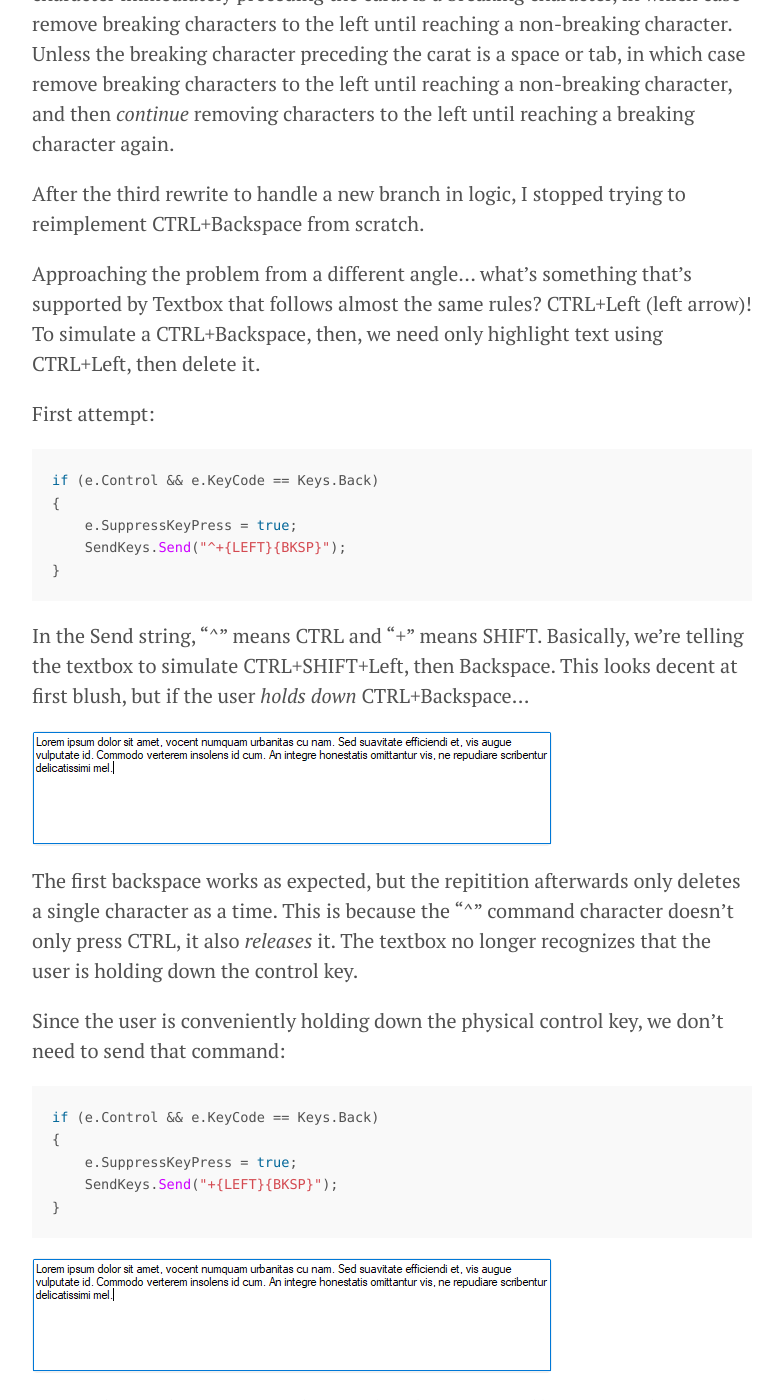
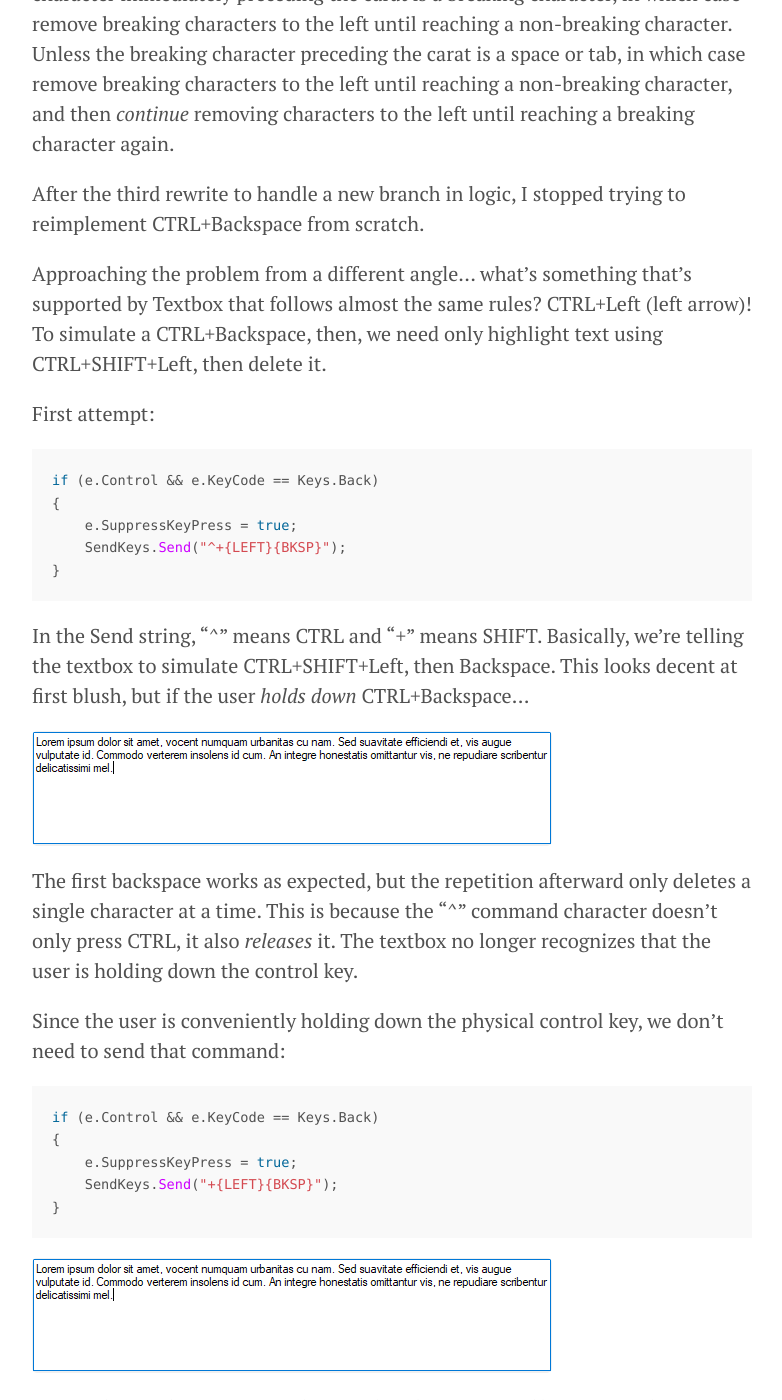
Before and after one commit to MikeTV/PositiveTinker, a Jekyll site: the page built from _posts/2017-07-22-adding-common-key-commands-to-the-textbox-control.md, in a window 1280 px wide and 1400 px high, scrolled down 830 px. Shown: the whole window, without its empty margins (248-1030 px from the left). Built offline with Jekyll 4.4.1, drawn with Linux system fonts in a browser that asks for light colours; comment, search, counter and statistics services are not loaded.

Commit message:
Update from Forestry.io - 2017-07-22-adding-common-key-commands-to-the-textbox-control.md

```diff
--- a/_posts/2017-07-22-adding-common-key-commands-to-the-textbox-control.md
+++ b/_posts/2017-07-22-adding-common-key-commands-to-the-textbox-control.md
@@ -24,7 +24,7 @@ CTRL+Backspace is deceptively complex.  It appears to follow a somewhat convolut
 
 After the third rewrite to handle a new branch in logic, I stopped trying to reimplement CTRL+Backspace from scratch.
 
-Approaching the problem from a different angle... what's something that's supported by Textbox that follows almost the same rules?  CTRL+Left (left arrow)!  To simulate a CTRL+Backspace, then, we need only highlight text using CTRL+Left, then delete it.
+Approaching the problem from a different angle... what's something that's supported by Textbox that follows almost the same rules?  CTRL+Left (left arrow)!  To simulate a CTRL+Backspace, then, we need only highlight text using CTRL+SHIFT+Left, then delete it.
 
 First attempt:
 {% highlight csharp %}
@@ -39,7 +39,7 @@ In the Send string, "^" means CTRL and "+" means SHIFT.  Basically, we're tellin
 
 ![](/uploads/2017/07/22/Textbox-Take1.gif)
 
-The first backspace works as expected, but the repitition afterwards only deletes a single character as a time.  This is because the "^" command character doesn't only press CTRL, it also *releases* it.  The textbox no longer recognizes that the user is holding down the control key.
+The first backspace works as expected, but the repetition afterward only deletes a single character at a time.  This is because the "^" command character doesn't only press CTRL, it also *releases* it.  The textbox no longer recognizes that the user is holding down the control key.
 
 Since the user is conveniently holding down the physical control key, we don't need to send that command:
 
```
